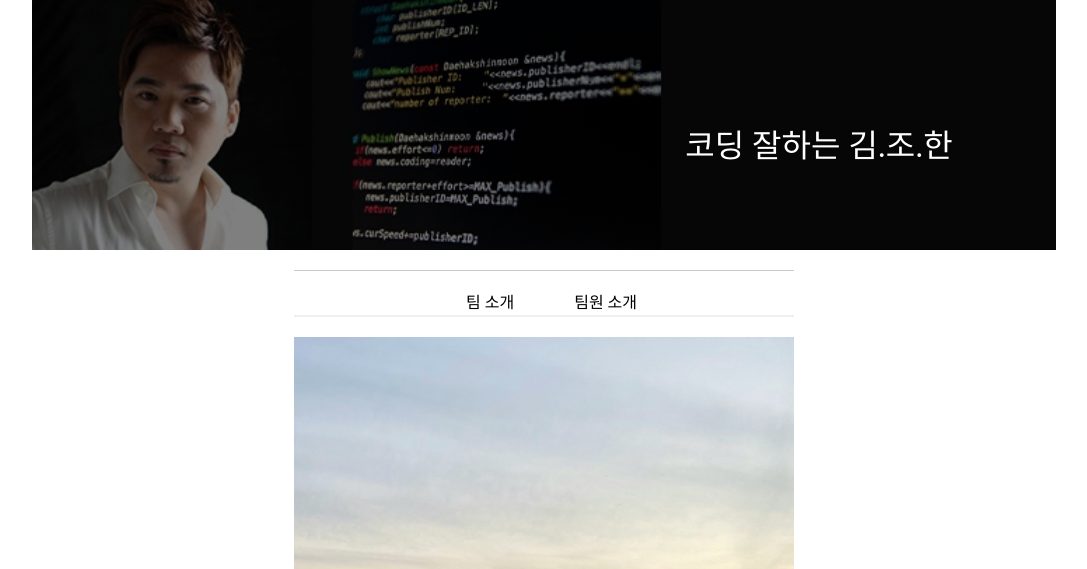
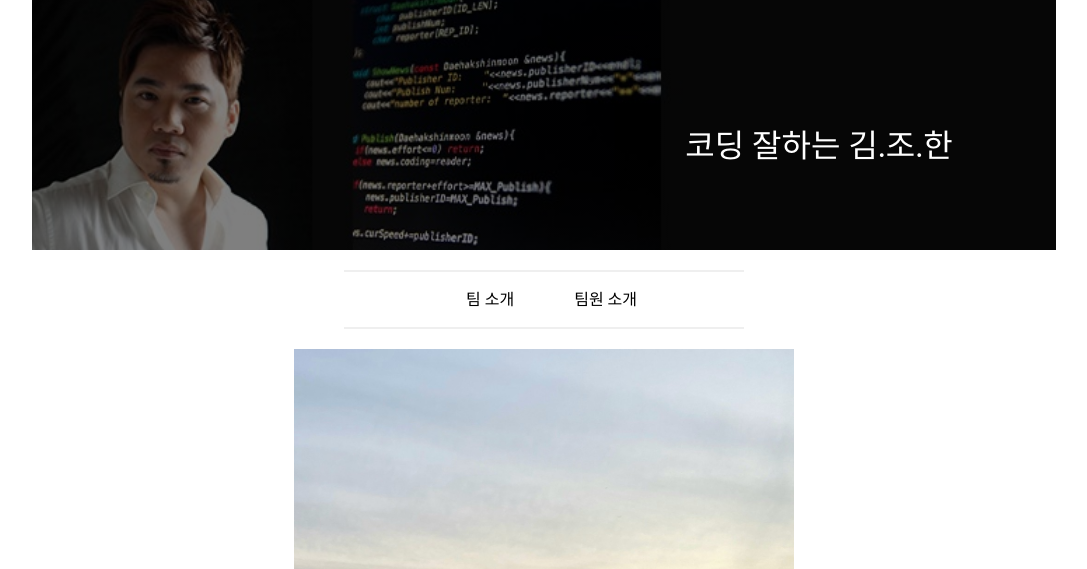
Before and after one commit to bigquann97/Johan-Team-Introduce, a Flask app: page /seong in a window 1280 px wide. Shown: the top 569 px of the page, without its empty margins (96-1183 px from the left). Run offline with Flask 2, Linux system fonts and the light colour scheme; data that the repository does not hold is empty.

Commit message:
Update 4.html

```diff
--- a/templates/4.html
+++ b/templates/4.html
@@ -36,14 +36,14 @@
             margin: 20px auto 20px auto;
         }
         .header_hr_top {
-            width: 100% ;
-            max-width: 500px;
-            margin: 20px auto 20px auto;
+            margin-left: 10%;
+            width: 80%;
+            border: solid silver 1px;
         }
         .header_hr_bottom {
-            width: 100%;
-            max-width: 500px;
-            margin: 20px auto 20px auto;
+            margin-left: 10%;
+            width: 80%;
+            margin-top: 55px;
             border: solid silver 1px;
         }
         .header_kim {
@@ -176,7 +176,7 @@
 
             $.ajax({
                 type: 'POST',
-                url: '//api/seongrock/comment',
+                url: '/api/seongrock/comment',
                 data: { name_give:name, comment_give: comment, index : index_max+1,},
             });
         }
```
